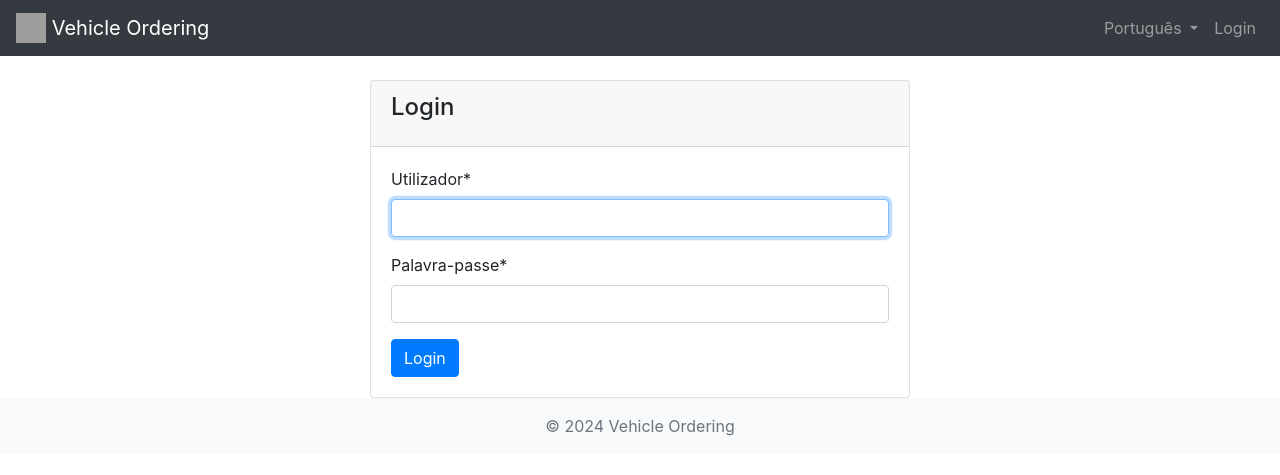
After one commit to NuSerraLopes/Gestao_Stock, a Django app: page /login/ in a window 1280 px wide. The commit adds this page. Shown: the top 475 px of the page. Run offline with Django 5.2, Linux system fonts and the light colour scheme; some libraries are stand-ins or nearby versions; grey boxes are pictures that could not be loaded.

Commit message:
added login logic

```diff
--- a/Encomenda_Veiculos/urls.py
+++ b/Encomenda_Veiculos/urls.py
@@ -4,6 +4,10 @@ from . import views
 app_name = 'Encomenda_Veiculos'
 
 urlpatterns = [
+    path('login/', views.CustomLoginView.as_view(), name='login'),
+    path('logout/', views.CustomLogoutView.as_view(), name='logout'),
+    path('set_language/', views.set_language, name='set_language'),
+
     path('', views.home, name='home'),
     # Client URLs
     path('clients/', views.ClientListView.as_view(), name='client_list'),
--- a/Encomenda_Veiculos/views.py
+++ b/Encomenda_Veiculos/views.py
@@ -3,161 +3,213 @@ from .models import OCFStock, Client, Vehicle, VP, Salesperson, ClientContact, I
 from .forms import OCFStockForm, ClientForm, VehicleForm, VPForm, SalespersonForm, ClientContactForm, InternalTransportForm
 from django.views.generic import ListView, DetailView, CreateView, UpdateView, DeleteView
 from django.urls import reverse_lazy
+from django.contrib.auth.views import LoginView, LogoutView
+from django.contrib.auth.decorators import login_required
+from django.utils.decorators import method_decorator
+from django.utils.translation import activate, get_language
 
+
+@login_required
 def home(request):
     return render(request, 'encomenda_veiculos/home.html')
 
+def set_language(request):
+    if request.method == 'POST':
+        language = request.POST.get('language')
+        if language:
+            activate(language)
+            request.session[get_language()] = language
+    return redirect(request.POST.get('next', '/'))
+
+class CustomLoginView(LoginView):
+    template_name = 'encomenda_veiculos/login.html'
+    # You can specify a redirect URL here, but it's better to use LOGIN_REDIRECT_URL in settings.py
+
+class CustomLogoutView(LogoutView):
+    # The LOGOUT_REDIRECT_URL from settings.py will be used for redirection
+    pass
+
 # Client Views
+@method_decorator(login_required, name='dispatch')
 class ClientListView(ListView):
     model = Client
     template_name = 'encomenda_veiculos/client_list.html'
 
+@method_decorator(login_required, name='dispatch')
 class ClientDetailView(DetailView):
     model = Client
     template_name = 'encomenda_veiculos/client_detail.html'
 
+@method_decorator(login_required, name='dispatch')
 class ClientCreateView(CreateView):
     model = Client
     form_class = ClientForm
     template_name = 'encomenda_veiculos/client_form.html'
     success_url = reverse_lazy('Encomenda_Veiculos:client_list')
 
+@method_decorator(login_required, name='dispatch')
 class ClientUpdateView(UpdateView):
     model = Client
     form_class = ClientForm
     template_name = 'encomenda_veiculos/client_form.html'
     success_url = reverse_lazy('Encomenda_Veiculos:client_list')
 
+@method_decorator(login_required, name='dispatch')
 class ClientDeleteView(DeleteView):
     model = Client
     template_name = 'encomenda_veiculos/client_confirm_delete.html'
     success_url = reverse_lazy('Encomenda_Veiculos:client_list')
 
 # VP Views
+@method_decorator(login_required, name='dispatch')
 class VPListView(ListView):
     model = VP
     template_name = 'encomenda_veiculos/vp_list.html'
 
+@method_decorator(login_required, name='dispatch')
 class VPDetailView(DetailView):
     model = VP
     template_name = 'encomenda_veiculos/vp_detail.html'
 
+@method_decorator(login_required, name='dispatch')
 class VPCreateView(CreateView):
     model = VP
     form_class = VPForm
     template_name = 'encomenda_veiculos/vp_form.html'
     success_url = reverse_lazy('Encomenda_Veiculos:vp_list')
 
+@method_decorator(login_required, name='dispatch')
 class VPUpdateView(UpdateView):
     model = VP
     form_class = VPForm
     template_name = 'encomenda_veiculos/vp_form.html'
     success_url = reverse_lazy('Encomenda_Veiculos:vp_list')
 
+@method_decorator(login_required, name='dispatch')
 class VPDeleteView(DeleteView):
     model = VP
     template_name = 'encomenda_veiculos/vp_confirm_delete.html'
     success_url = reverse_lazy('Encomenda_Veiculos:vp_list')
 
 # OCFStock Views
+@method_decorator(login_required, name='dispatch')
 class OCFStockListView(ListView):
     model = OCFStock
     template_name = 'encomenda_veiculos/ocfstock_list.html'
 
+@method_decorator(login_required, name='dispatch')
 class OCFStockDetailView(DetailView):
     model = OCFStock
     template_name = 'encomenda_veiculos/ocfstock_detail.html'
 
+@method_decorator(login_required, name='dispatch')
 class OCFStockCreateView(CreateView):
     model = OCFStock
     form_class = OCFStockForm
     template_name = 'encomenda_veiculos/ocfstock_form.html'
     success_url = reverse_lazy('Encomenda_Veiculos:ocfstock_list')
 
+@method_decorator(login_required, name='dispatch')
 class OCFStockUpdateView(UpdateView):
     model = OCFStock
     form_class = OCFStockForm
     template_name = 'encomenda_veiculos/ocfstock_form.html'
     success_url = reverse_lazy('Encomenda_Veiculos:ocfstock_list')
 
+@method_decorator(login_required, name='dispatch')
 class OCFStockDeleteView(DeleteView):
     model = OCFStock
     template_name = 'encomenda_veiculos/ocfstock_confirm_delete.html'
     success_url = reverse_lazy('Encomenda_Veiculos:ocfstock_list')
 
 # Salesperson Views
+@method_decorator(login_required, name='dispatch')
 class SalespersonListView(ListView):
     model = Salesperson
     template_name = 'encomenda_veiculos/salesperson_list.html'
 
+@method_decorator(login_required, name='dispatch')
 class SalespersonDetailView(DetailView):
     model = Salesperson
     template_name = 'encomenda_veiculos/salesperson_detail.html'
 
+@method_decorator(login_required, name='dispatch')
 class SalespersonCreateView(CreateView):
     model = Salesperson
     form_class = SalespersonForm
     template_name = 'encomenda_veiculos/salesperson_form.html'
     success_url = reverse_lazy('Encomenda_Veiculos:salesperson_list')
 
+@method_decorator(login_required, name='dispatch')
 class SalespersonUpdateView(UpdateView):
     model = Salesperson
     form_class = SalespersonForm
     template_name = 'encomenda_veiculos/salesperson_form.html'
     success_url = reverse_lazy('Encomenda_Veiculos:salesperson_list')
 
+@method_decorator(login_required, name='dispatch')
 class SalespersonDeleteView(DeleteView):
     model = Salesperson
     template_name = 'encomenda_veiculos/salesperson_confirm_delete.html'
     success_url = reverse_lazy('Encomenda_Veiculos:salesperson_list')
 
 # ClientContact Views
+@method_decorator(login_required, name='dispatch')
 class ClientContactListView(ListView):
     model = ClientContact
     template_name = 'encomenda_veiculos/clientcontact_list.html'
 
+@method_decorator(login_required, name='dispatch')
 class ClientContactDetailView(DetailView):
     model = ClientContact
     template_name = 'encomenda_veiculos/clientcontact_detail.html'
 
+@method_decorator(login_required, name='dispatch')
 class ClientContactCreateView(CreateView):
     model = ClientContact
     form_class = ClientContactForm
     template_name = 'encomenda_veiculos/clientcontact_form.html'
     success_url = reverse_lazy('Encomenda_Veiculos:clientcontact_list')
 
+@method_decorator(login_required, name='dispatch')
 class ClientContactUpdateView(UpdateView):
     model = ClientContact
     form_class = ClientContactForm
     template_name = 'encomenda_veiculos/clientcontact_form.html'
     success_url = reverse_lazy('Encomenda_Veiculos:clientcontact_list')
 
+@method_decorator(login_required, name='dispatch')
 class ClientContactDeleteView(DeleteView):
     model = ClientContact
     template_name = 'encomenda_veiculos/clientcontact_confirm_delete.html'
     success_url = reverse_lazy('Encomenda_Veiculos:clientcontact_list')
 
 # InternalTransport Views
+@method_decorator(login_required, name='dispatch')
 class InternalTransportListView(ListView):
     model = InternalTransport
     template_name = 'encomenda_veiculos/internaltransport_list.html'
 
+@method_decorator(login_required, name='dispatch')
 class InternalTransportDetailView(DetailView):
     model = InternalTransport
     template_name = 'encomenda_veiculos/internaltransport_detail.html'
 
+@method_decorator(login_required, name='dispatch')
 class InternalTransportCreateView(CreateView):
     model = InternalTransport
     form_class = InternalTransportForm
     template_name = 'encomenda_veiculos/internaltransport_form.html'
     success_url = reverse_lazy('Encomenda_Veiculos:internaltransport_list')
 
+@method_decorator(login_required, name='dispatch')
 class InternalTransportUpdateView(UpdateView):
     model = InternalTransport
     form_class = InternalTransportForm
     template_name = 'encomenda_veiculos/internaltransport_form.html'
     success_url = reverse_lazy('Encomenda_Veiculos:internaltransport_list')
 
+@method_decorator(login_required, name='dispatch')
 class InternalTransportDeleteView(DeleteView):
     model = InternalTransport
     template_name = 'encomenda_veiculos/internaltransport_confirm_delete.html'
--- a/Gestao_Stock/settings.py
+++ b/Gestao_Stock/settings.py
@@ -152,5 +152,6 @@ STATICFILES_DIRS = [
 
 DEFAULT_AUTO_FIELD = 'django.db.models.BigAutoField'
 
-LOGIN_REDIRECT_URL = 'home'
-LOGOUT_REDIRECT_URL = 'home'
+LOGIN_URL = 'Encomenda_Veiculos:login'
+LOGIN_REDIRECT_URL = 'Encomenda_Veiculos:home'
+LOGOUT_REDIRECT_URL = 'Encomenda_Veiculos:home'
--- a/templates/base.html
+++ b/templates/base.html
@@ -1,32 +1,26 @@
 {% load static %}
 {% load i18n %}
 <!DOCTYPE html>
-<html lang="pt">
+<html lang="{{ LANGUAGE_CODE }}">
 <head>
     <meta charset="UTF-8">
     <meta name="viewport" content="width=device-width, initial-scale=1.0">
-    <title>{% block title %}{% translate "Vehicle Ordering App" %}{% endblock %}</title>
-
-    <!-- Bootstrap CSS from local static file -->
-    <link rel="stylesheet" href="{% static 'css/bootstrap.min.css' %}">
-
-    <!-- Your Custom CSS (loads after Bootstrap to allow overrides) -->
-    <link rel="stylesheet" href="{% static 'css/styles.css' %}">
-
-    <link rel="icon" href="{% static 'images/favicon.ico' %}" type="image/ico">
+    <title>{% block title %}{% translate "Vehicle Ordering" %}{% endblock %}</title>
+    <link rel="stylesheet" href="https://stackpath.bootstrapcdn.com/bootstrap/4.5.2/css/bootstrap.min.css">
+    <link rel="stylesheet" href="{% static 'css/style.css' %}">
 </head>
-<body class="d-flex flex-column min-vh-100">
-    <nav class="navbar navbar-expand-lg navbar-dark bg-dark shadow-sm">
-        <div class="container-fluid">
+<body>
+    <nav class="navbar navbar-expand-lg navbar-dark bg-dark">
         <a class="navbar-brand" href="{% url 'Encomenda_Veiculos:home' %}">
-                <img src="{% static 'images/Logo.svg' %}" alt="{% translate 'VehicleApp Logo' %}" style="height: 30px; width: auto;">
+            <img src="{% static 'images/logo.png' %}" width="30" height="30" class="d-inline-block align-top" alt="">
             {% translate "Vehicle Ordering" %}
         </a>
-            <button class="navbar-toggler" type="button" data-bs-toggle="collapse" data-bs-target="#navbarNav" aria-controls="navbarNav" aria-expanded="false" aria-label="Toggle navigation">
+        <button class="navbar-toggler" type="button" data-toggle="collapse" data-target="#navbarNav" aria-controls="navbarNav" aria-expanded="false" aria-label="Toggle navigation">
             <span class="navbar-toggler-icon"></span>
         </button>
         <div class="collapse navbar-collapse" id="navbarNav">
-                <ul class="navbar-nav me-auto mb-2 mb-lg-0">
+            <ul class="navbar-nav mr-auto">
+                {% if user.is_authenticated %}
                     <li class="nav-item">
                         <a class="nav-link" href="{% url 'Encomenda_Veiculos:client_list' %}">{% translate "Clients" %}</a>
                     </li>
@@ -34,80 +28,62 @@
                         <a class="nav-link" href="{% url 'Encomenda_Veiculos:salesperson_list' %}">{% translate "Salespersons" %}</a>
                     </li>
                     <li class="nav-item">
-                        <a class="nav-link" href="{% url 'Encomenda_Veiculos:clientcontact_list' %}">{% translate "Client Contacts" %}</a>
-                    </li>
-                    <li class="nav-item">
-                        <a class="nav-link" href="{% url 'Encomenda_Veiculos:internaltransport_list' %}">{% translate "Internal Transports" %}</a>
-                    </li>
-                    <li class="nav-item">
                         <a class="nav-link" href="{% url 'Encomenda_Veiculos:ocfstock_list' %}">{% translate "OCF Stock" %}</a>
                     </li>
+                {% endif %}
+            </ul>
+            <ul class="navbar-nav">
+                <li class="nav-item dropdown">
+                    <a class="nav-link dropdown-toggle" href="#" id="languageDropdown" role="button" data-toggle="dropdown" aria-haspopup="true" aria-expanded="false">
+                        {% get_current_language as LANGUAGE_CODE %}
+                        {% get_language_info for LANGUAGE_CODE as lang %}
+                        {{ lang.name_local }}
+                    </a>
+                    <div class="dropdown-menu" aria-labelledby="languageDropdown">
+                        {% get_available_languages as LANGUAGES %}
+                        {% for lang_code, lang_name in LANGUAGES %}
+                            <form action="{% url 'Encomenda_Veiculos:set_language' %}" method="post" class="dropdown-item-form">
+                                {% csrf_token %}
+                                <input type="hidden" name="language" value="{{ lang_code }}">
+                                <input type="hidden" name="next" value="{{ request.path }}">
+                                <button type="submit" class="dropdown-item">{{ lang_name }}</button>
+                            </form>
+                        {% endfor %}
+                    </div>
+                </li>
+                {% if user.is_authenticated %}
                     <li class="nav-item">
-                        <a class="nav-link" href="{% url 'Encomenda_Veiculos:vp_list' %}">{% translate "VPs" %}</a>
+                        <a class="nav-link" href="{% url 'Encomenda_Veiculos:logout' %}">{% translate "Logout" %}</a>
                     </li>
+                {% else %}
+                    <li class="nav-item">
+                        <a class="nav-link" href="{% url 'Encomenda_Veiculos:login' %}">{% translate "Login" %}</a>
+                    </li>
+                {% endif %}
             </ul>
-
-                <div class="d-flex align-items-center">
-                    <div class="nav-item dropdown ms-3">
-                        <button class="btn nav-link dropdown-toggle text-white" id="languageDropdown" data-bs-toggle="dropdown" aria-expanded="false" type="button" style="background: transparent; border: none; padding: 0;">
-                            {% get_current_language as LANGUAGE_CODE %}
-                            <img src="{% if LANGUAGE_CODE == 'pt' %}{% static 'flags/pt.png' %}{% else %}{% static 'flags/uk.png' %}{% endif %}" alt="Language" class="flag-icon">
-                        </button>
-                        <ul class="dropdown-menu dropdown-menu-end" aria-labelledby="languageDropdown">
-                            <li>
-                                <form action="{% url 'set_language' %}" method="post" class="d-inline">
-                                    {% csrf_token %}
-                                    <input type="hidden" name="next" value="{{ request.get_full_path }}">
-                                    <input type="hidden" name="language" value="en">
-                                    <button type="submit" class="dropdown-item">
-                                        <img src="{% static 'flags/uk.png' %}" alt="English" class="flag-icon me-2"> English
-                                    </button>
-                                </form>
-                            </li>
-                            <li>
-                                <form action="{% url 'set_language' %}" method="post" class="d-inline">
-                                    {% csrf_token %}
-                                    <input type="hidden" name="next" value="{{ request.get_full_path }}">
-                                    <input type="hidden" name="language" value="pt">
-                                    <button type="submit" class="dropdown-item">
-                                        <img src="{% static 'flags/pt.png' %}" alt="Português" class="flag-icon me-2"> Português
-                                    </button>
-                                </form>
-                            </li>
-                        </ul>
-                    </div>
-                </div>
-            </div>
         </div>
     </nav>
 
-    <main class="container mt-4">
-        {# --- Django Messages Display --- #}
+    <div class="container mt-4">
         {% if messages %}
-            <div class="messages-container">
             {% for message in messages %}
-                    <div class="alert {% if message.tags %}alert-{{ message.tags }}{% else %}alert-info{% endif %} alert-dismissible fade show" role="alert">
+                <div class="alert alert-{{ message.tags }}" role="alert">
                     {{ message }}
-                        <button type="button" class="btn-close" data-bs-dismiss="alert" aria-label="Close"></button>
                 </div>
             {% endfor %}
+        {% endif %}
+        {% block content %}
+        {% endblock %}
     </div>
-        {% endif %}
 
-        {% block content %}{% endblock %}
-    </main>
-    <footer class="bg-dark text-white text-center py-4 mt-auto">
-        <div class="container">
-            <p class="mb-1">
-                &copy; {% now "Y" %} {% translate "My Company. All Rights Reserved."%}
-            </p>
+    <footer class="footer mt-auto py-3 bg-light">
+        <div class="container text-center">
+            <span class="text-muted">{% translate "© 2024 Vehicle Ordering" %}</span>
         </div>
     </footer>
-<script src="{% static 'js/bootstrap.bundle.min.js' %}"></script>
 
-    {% block scripts %}
-    {# Child templates can inject their specific scripts here #}
-    {% endblock scripts %}
-
+    <script src="https://code.jquery.com/jquery-3.5.1.slim.min.js"></script>
+    <script src="https://cdn.jsdelivr.net/npm/@popperjs/core@2.5.4/dist/umd/popper.min.js"></script>
+    <script src="https://stackpath.bootstrapcdn.com/bootstrap/4.5.2/js/bootstrap.min.js"></script>
 </body>
 </html>
--- /dev/null
+++ b/templates/encomenda_veiculos/login.html
@@ -0,0 +1,24 @@
+{% extends 'base.html' %}
+{% load i18n %}
+{% load crispy_forms_tags %}
+
+{% block title %}{% translate "Login" %}{% endblock %}
+
+{% block content %}
+<div class="row justify-content-center">
+    <div class="col-md-6">
+        <div class="card">
+            <div class="card-header">
+                <h4 class="card-title">{% translate "Login" %}</h4>
+            </div>
+            <div class="card-body">
+                <form method="post">
+                    {% csrf_token %}
+                    {{ form|crispy }}
+                    <button type="submit" class="btn btn-primary">{% translate "Login" %}</button>
+                </form>
+            </div>
+        </div>
+    </div>
+</div>
+{% endblock %}
```
Lines whose indentation alone changed are shown as unchanged.
